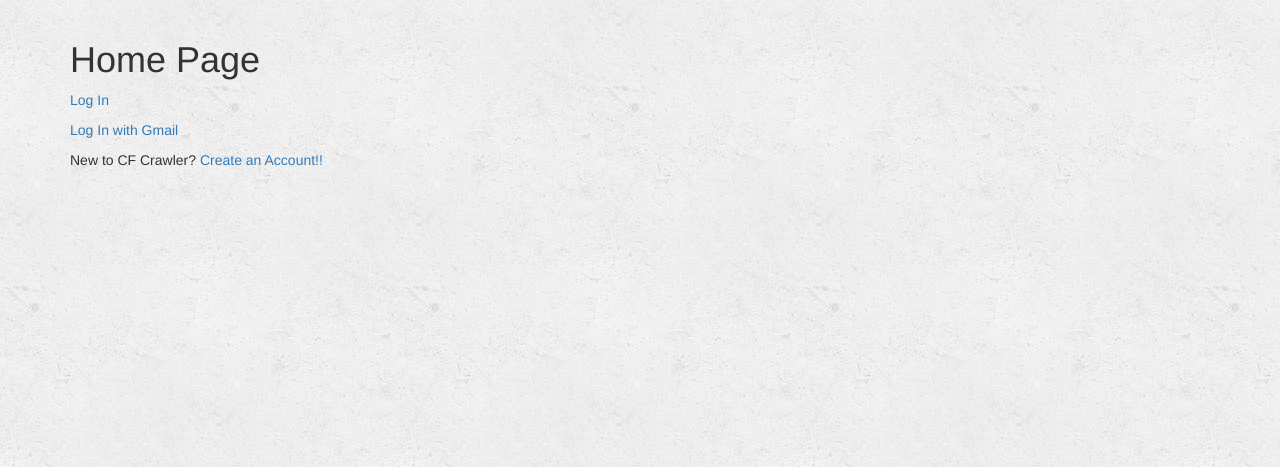
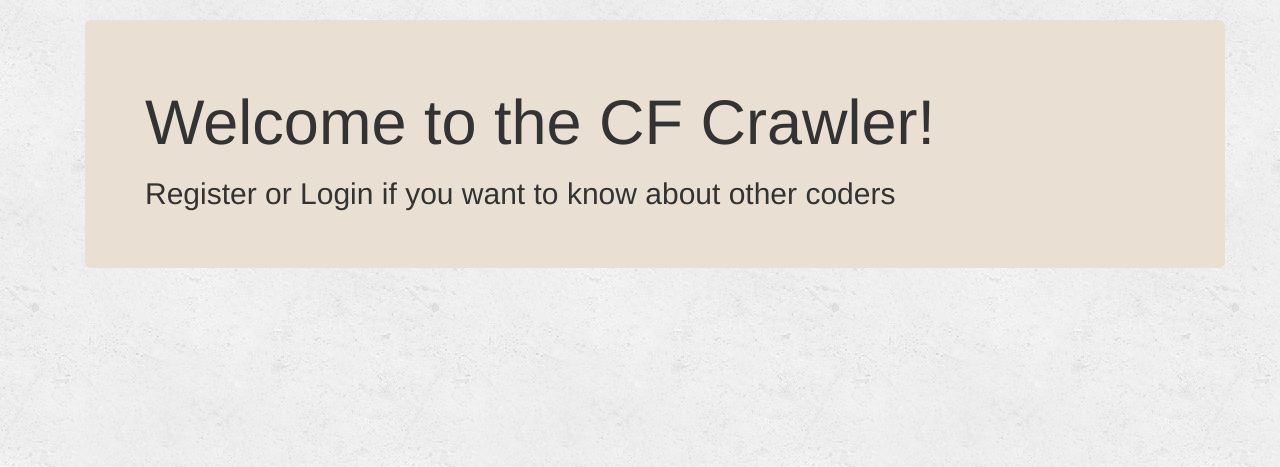
Before and after one commit to krtky123/CodeForces-Crawler, a Django app: page / in a window 1280 px wide. Shown: the part 50-517 px from the top of the page. Run offline with Django 3.2, Linux system fonts and the light colour scheme; some libraries are stand-ins or nearby versions.

Commit message:
Update home.html

```diff
--- a/templates/home.html
+++ b/templates/home.html
@@ -3,20 +3,17 @@
 {% load socialaccount %}
 
 {% block content %}
-    <h1>Home Page</h1>
-    {% if user.is_authenticated %}
-    <p>Welcome {{ user.username }} !!!</p>
-    <form method="post" target="_blank">
-         {% csrf_token %}
-         {{ form }}
-        <input type="submit" class="primary-btn" value="GO"><span class="lnr lnr-arrow-right"></span>
-    </form>
-    <p><a href="{% url 'account_logout' %}">Log out</a>
-    {% else %}
 
-    <p><a href="{% url 'account_login' %}">Log In</a></p>
-    <p><a href="{% provider_login_url 'google' %}">Log In with Gmail</a></p>
-    <p>New to CF Crawler? <a href="{% url 'account_signup' %}">Create an Account!!</a></p>
 
-    {% endif %}
+<div class="container">
+    <div class="jumbotron" style="background-color: rgb(233, 224, 211);">
+      <h1>Welcome to the CF Crawler!</h1>
+      {% if user.is_authenticated %}
+          <h2>Hello <strong>{{ user.username }}</strong></h2>
+      {% else %}
+          <h2>Register or Login if you want to know about other coders</h2>
+      {% endif %}
+    </div>
+  </div>
+
 {% endblock %}
```
